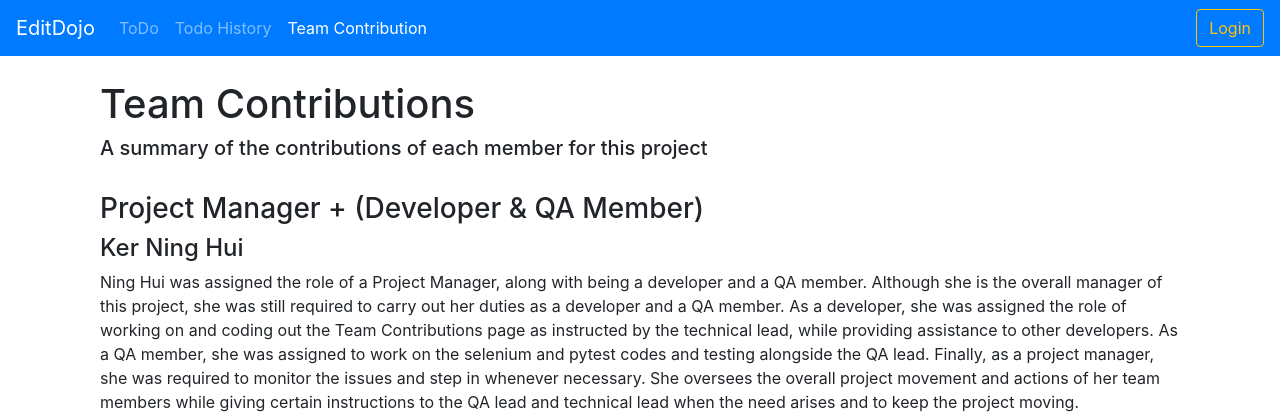
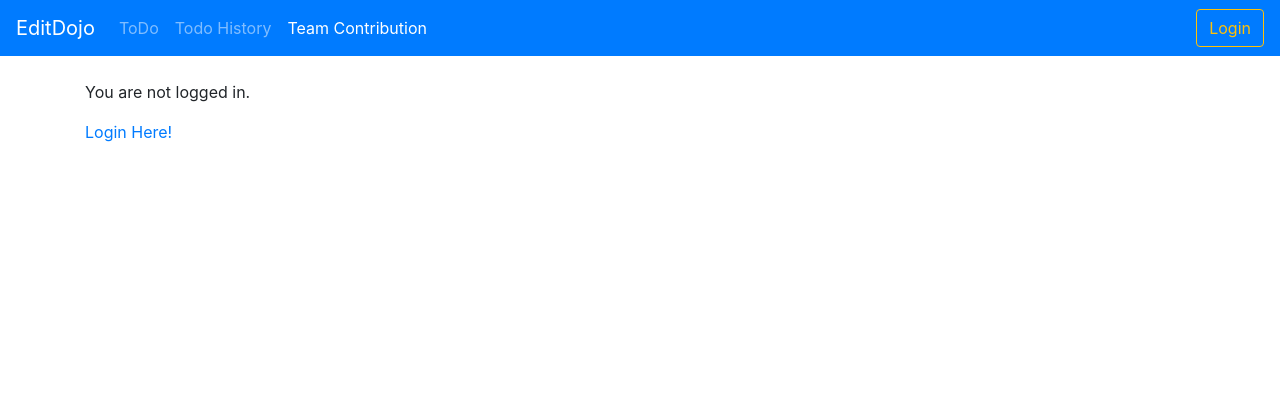
Before and after one commit to ninghuiker/ETI, a Django app: page /teamContributions/ in a window 1280 px wide. Shown: the top 420 px of the page. After the commit the page ends 142 px from the top, so only its background shows below. Run offline with Django 3.2, Linux system fonts and the light colour scheme; some libraries are stand-ins or nearby versions.

Commit message:
User Authentication Added

```diff
--- a/editdojo/templates/teamContributions.html
+++ b/editdojo/templates/teamContributions.html
@@ -3,11 +3,7 @@
 {% block title %}Team Contribution{% endblock %}
 
 {% block content %}
-<!--<ul>
-  <li>temporary todo item A</li>
-  <li>temporary todo item B</li>
- </ul> -->
-
+{% if user.is_authenticated %}
 <div class="container">
 
     <h1>Team Contributions</h1>
@@ -91,5 +87,8 @@
     <br>
 
 </div>
-
+{% else %}
+  <p>You are not logged in.</p>
+  <a href="{% url 'login' %}">Login Here!</a>
+{% endif %}
 {% endblock %}
--- a/editdojo/templates/todo.html
+++ b/editdojo/templates/todo.html
@@ -3,6 +3,7 @@
 {% block title %}Todo{% endblock %}
 
 {% block content %}
+{% if user.is_authenticated %}
 <div class="container">
     <h1>Todo</h1>
     <h5>View all your current and active todo items.</h5>
@@ -33,4 +34,8 @@
     </form>
 
 </div>
+{% else %}
+  <p>You are not logged in.</p>
+  <a href="{% url 'login' %}">Login Here!</a>
+{% endif %}
 {% endblock %}
--- a/editdojo/templates/todohistory.html
+++ b/editdojo/templates/todohistory.html
@@ -3,6 +3,7 @@
 {% block title %}Todo History{% endblock %}
 
 {% block content %}
+{% if user.is_authenticated %}
 <div class="container">
     <h1>Todo History</h1>
     <h5>View all todo items from anyone</h5>
@@ -36,4 +37,8 @@
 
     </table>
 </div>
+{% else %}
+  <p>You are not logged in.</p>
+  <a href="{% url 'login' %}">Login Here!</a>
+{% endif %}
 {% endblock %}
```
